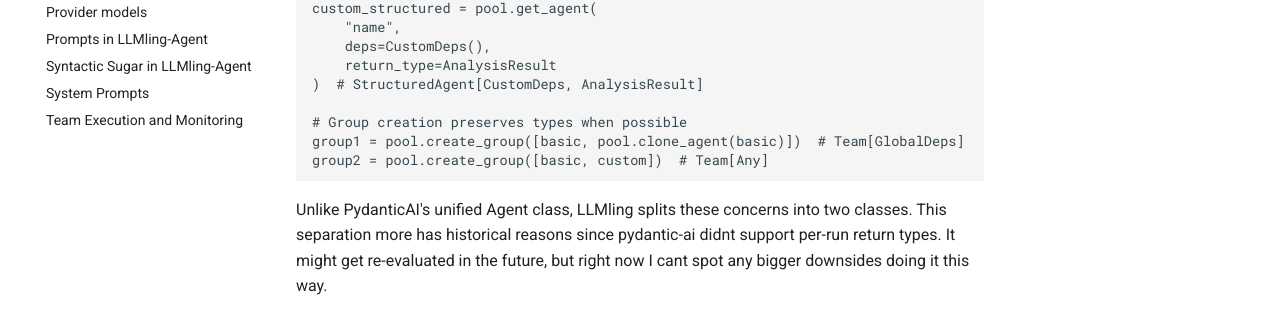
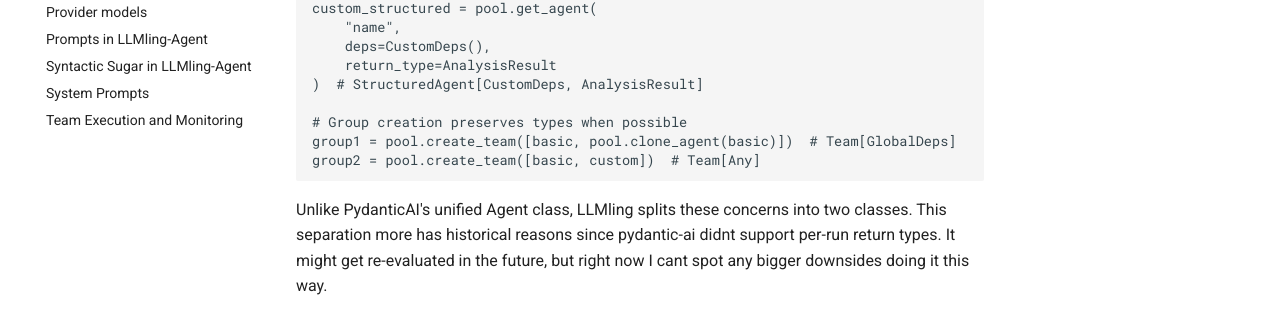
Before and after one commit to uk0/llmling-agent, an MkDocs documentation site: the page built from docs/advanced/generic_typing.md, in a window 1280 px wide and 900 px high, scrolled down 958 px. Shown: the part 375-694 px from the top of the window. Built offline with MkDocs 1.6.1 and Material for MkDocs 9.7.7, drawn with Linux system fonts in a browser that asks for light colours; comment, search, counter and statistics services are not loaded; some of the changed text lies outside the part shown.

Commit message:
chore: rename create_group -> create_team

````diff
--- a/docs/advanced/generic_typing.md
+++ b/docs/advanced/generic_typing.md
@@ -56,8 +56,8 @@
 )  # StructuredAgent[CustomDeps, AnalysisResult]
 
 # Group creation preserves types when possible
-group1 = pool.create_group([basic, pool.clone_agent(basic)])  # Team[GlobalDeps]
-group2 = pool.create_group([basic, custom])  # Team[Any]
+group1 = pool.create_team([basic, pool.clone_agent(basic)])  # Team[GlobalDeps]
+group2 = pool.create_team([basic, custom])  # Team[Any]
 ```
 
 Unlike PydanticAI's unified Agent class, LLMling splits these concerns into two classes.
````
Also changed, not shown: README.md (+1 -1 lines), docs/agents/team.md (+2 -2 lines), docs/getting_started/basic_concepts.md (+1 -1 lines), 5 other files.
